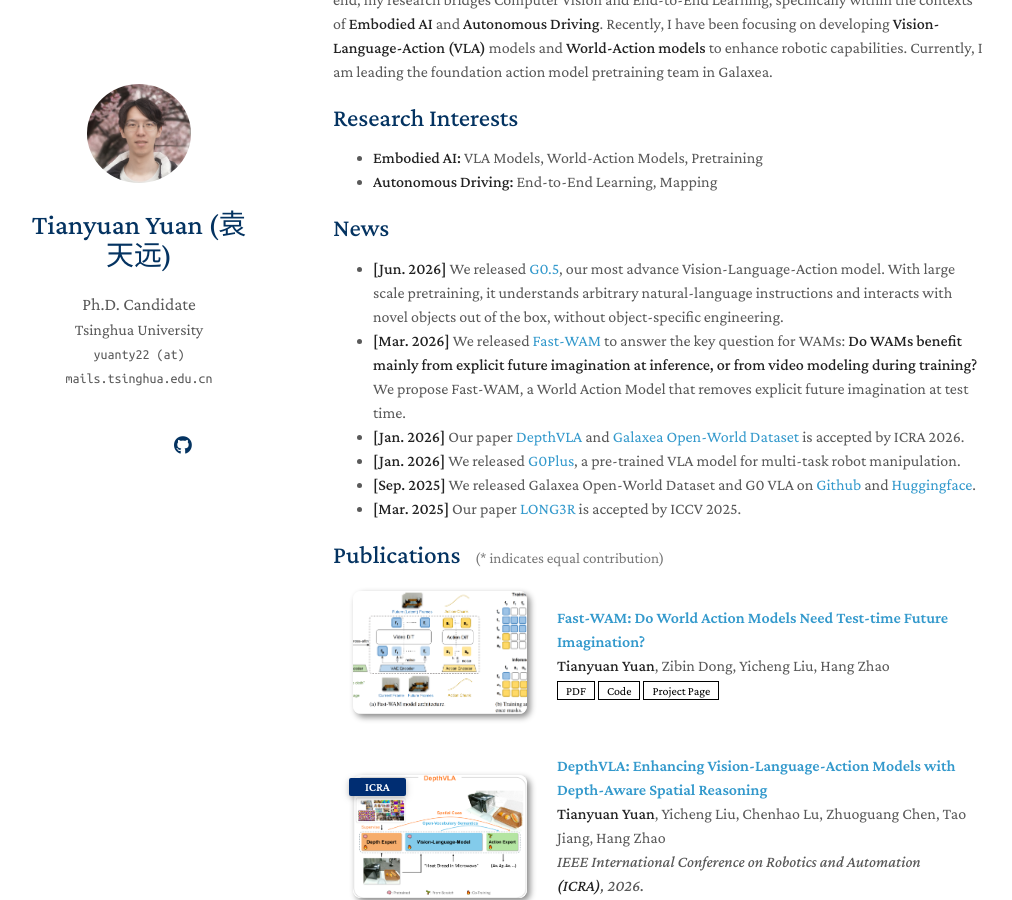
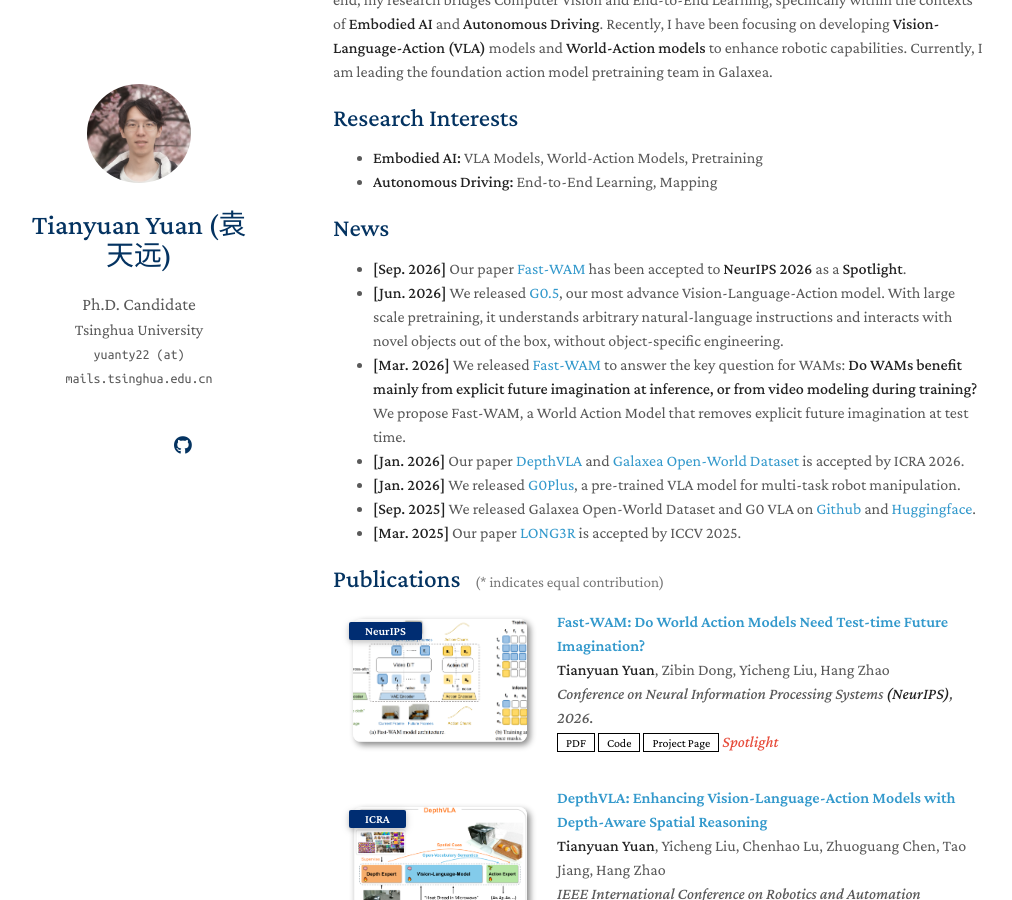
Before and after one commit to yuantianyuan01/yuantianyuan01.github.io, a Jekyll site: the page built from index.md, in a window 1280 px wide and 900 px high, scrolled down 237 px. Shown: the whole window, without its empty margins (137-1149 px from the left). Built offline with Jekyll 4.4.1, drawn with Linux system fonts in a browser that asks for light colours; a style sheet for code colours, icons or effects is not loaded; our own code applies the rules of GitHub Pages for plain Markdown files.

Commit message:
Update resume and announce Fast-WAM NeurIPS Spotlight

```diff
--- a/_config.yml
+++ b/_config.yml
@@ -13,7 +13,7 @@ canonical: https://yuantianyuan01.github.io/
 # Links
 # If you don't need one of them, you may delete the corresponding line.
 google_scholar: "https://scholar.google.com/citations?user=wmSj3RgAAAAJ&hl=en"
-cv_link: assets/files/Resume-202606.pdf
+cv_link: assets/files/Resume-202609.pdf
 github_link: https://github.com/yuantianyuan01
 # linkedin: https://www.linkedin.com/
 # twitter: https://twitter.com/
--- a/_data/publications.yml
+++ b/_data/publications.yml
@@ -2,8 +2,9 @@ main:
 
   - title: "Fast-WAM: Do World Action Models Need Test-time Future Imagination?"
     authors: "<strong>Tianyuan Yuan</strong>, Zibin Dong, Yicheng Liu, Hang Zhao"
-    # conference_short: arXiv
-    # conference: arXiv preprint, 2026.
+    conference_short: NeurIPS
+    conference: Conference on Neural Information Processing Systems <strong>(NeurIPS)</strong>, 2026.
+    notes: Spotlight
     pdf: https://arxiv.org/pdf/2603.16666.pdf
     code: https://github.com/yuantianyuan01/FastWAM
     page: https://yuantianyuan01.github.io/FastWAM/
--- a/index.md
+++ b/index.md
@@ -15,6 +15,7 @@ My goal is to enable machines to perceive and interact with the physical world i
 
 ## News
 
+- **[Sep. 2026]** Our paper [Fast-WAM](https://yuantianyuan01.github.io/FastWAM/) has been accepted to **NeurIPS 2026** as a **Spotlight**.
 - **[Jun. 2026]** We released [G0.5](https://opengalaxea.github.io/G05/), our most advance Vision-Language-Action model. With large scale pretraining, it understands arbitrary natural-language instructions and interacts with novel objects out of the box, without object-specific engineering.
 - **[Mar. 2026]** We released [Fast-WAM](https://yuantianyuan01.github.io/FastWAM/) to answer the key question for WAMs: **Do WAMs benefit mainly from explicit future imagination at inference, or from video modeling during training?** We propose Fast-WAM, a World Action Model that removes explicit future imagination at test time.
 - **[Jan. 2026]** Our paper [DepthVLA](https://arxiv.org/pdf/2510.13375.pdf) and [Galaxea Open-World Dataset](https://opengalaxea.github.io/GalaxeaVLA/) is accepted by ICRA 2026.
```
Also changed, not shown: 2 other files.
